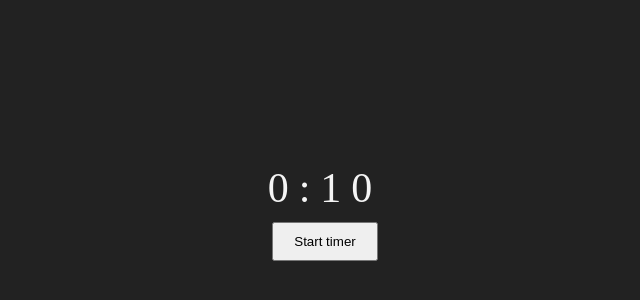
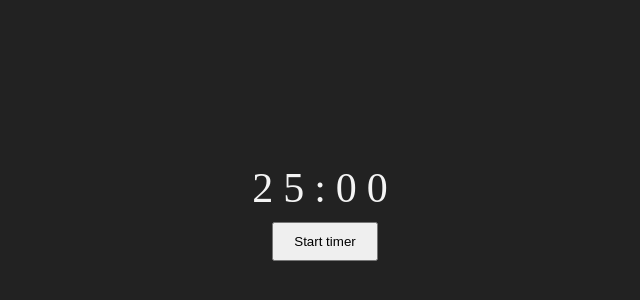
Before and after one commit to VladyslavHimself/PomoBlack, a React (Create React App) app: page / in a window 1280 px wide. Shown: the part 188-488 px from the top of the page, without its empty margins (315-955 px from the left). Built offline with nearby package versions, Linux system fonts and the light colour scheme.

Commit message:
added time format & timer pause

```diff
--- a/src/App.tsx
+++ b/src/App.tsx
@@ -4,15 +4,16 @@ import classes from './App.module.scss';
 import { Timer } from './services/TimerAPI/Timer.service';
 
 const App = () => {
-  const [minutes, setMinutes] = useState<number>(0);
-  const [seconds, setSeconds] = useState<number>(10);
+  const [minutes, setMinutes] = useState<number>(25);
+  const [seconds, setSeconds] = useState<number>(0);
   const [isTimerStarted, setIsTimerStarted] = useState<boolean>(false);
 
   const timer = new Timer();
 
   useEffect(() => {
     if (isTimerStarted) {
-     timer.tick(seconds, minutes, setSeconds, setMinutes);
+     minutes <= 0 && seconds <= 0 ? setIsTimerStarted(!isTimerStarted)
+     : timer.tick(seconds, minutes, setSeconds, setMinutes);
     }
   }, [minutes, seconds, isTimerStarted])
 
@@ -23,7 +24,7 @@ const App = () => {
   return (
     <div className={classes.app}>
       <span className={classes.timer}>
-        {minutes}:{seconds}
+        <span>{minutes < 10 ? (0) : null}{minutes}</span>:<span>{seconds < 10 ? (0) : null}{seconds}</span>
       </span>
       <button className={classes['start-button']} onClick={onStartTimerHandler}>Start timer</button>
     </div>
```
